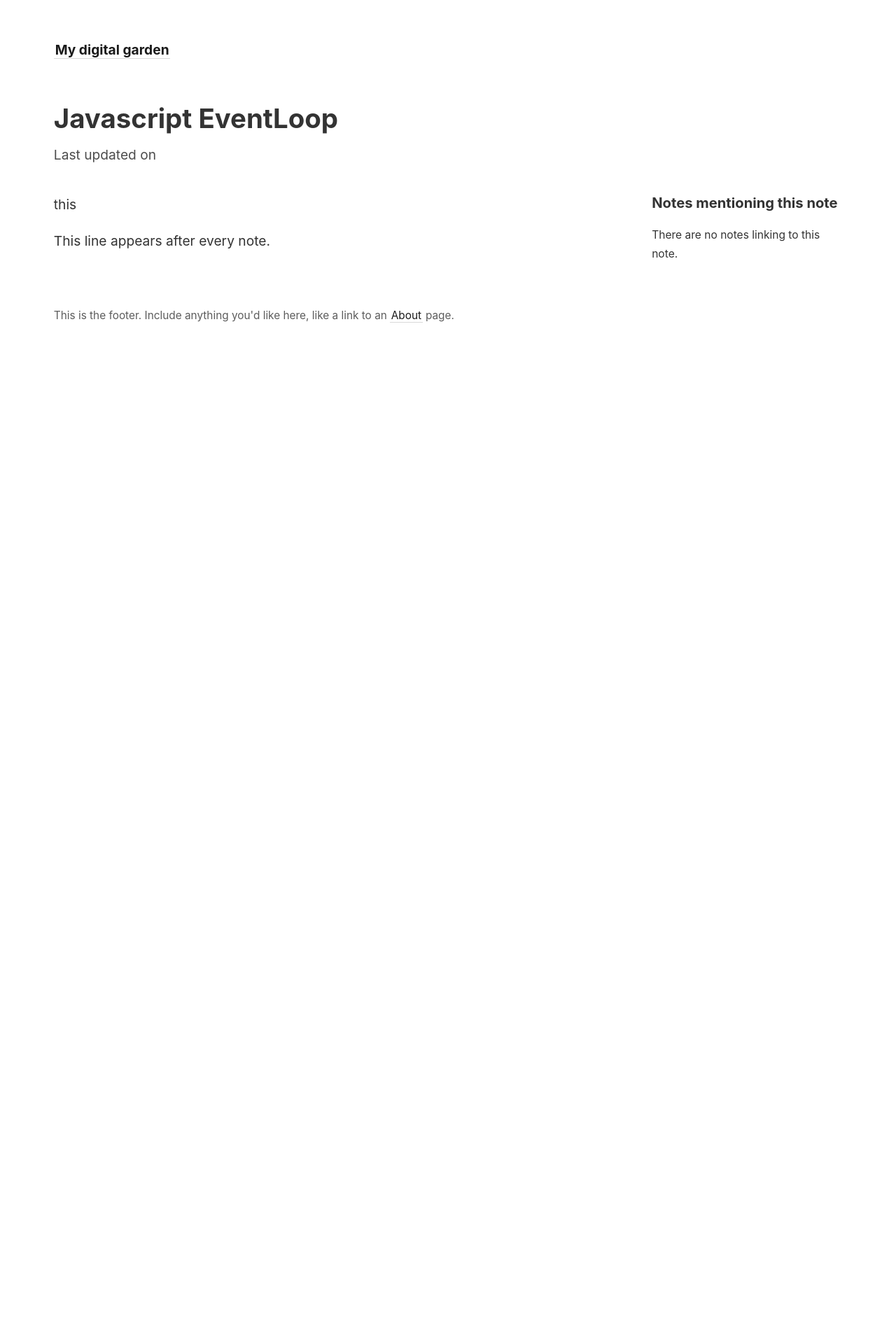
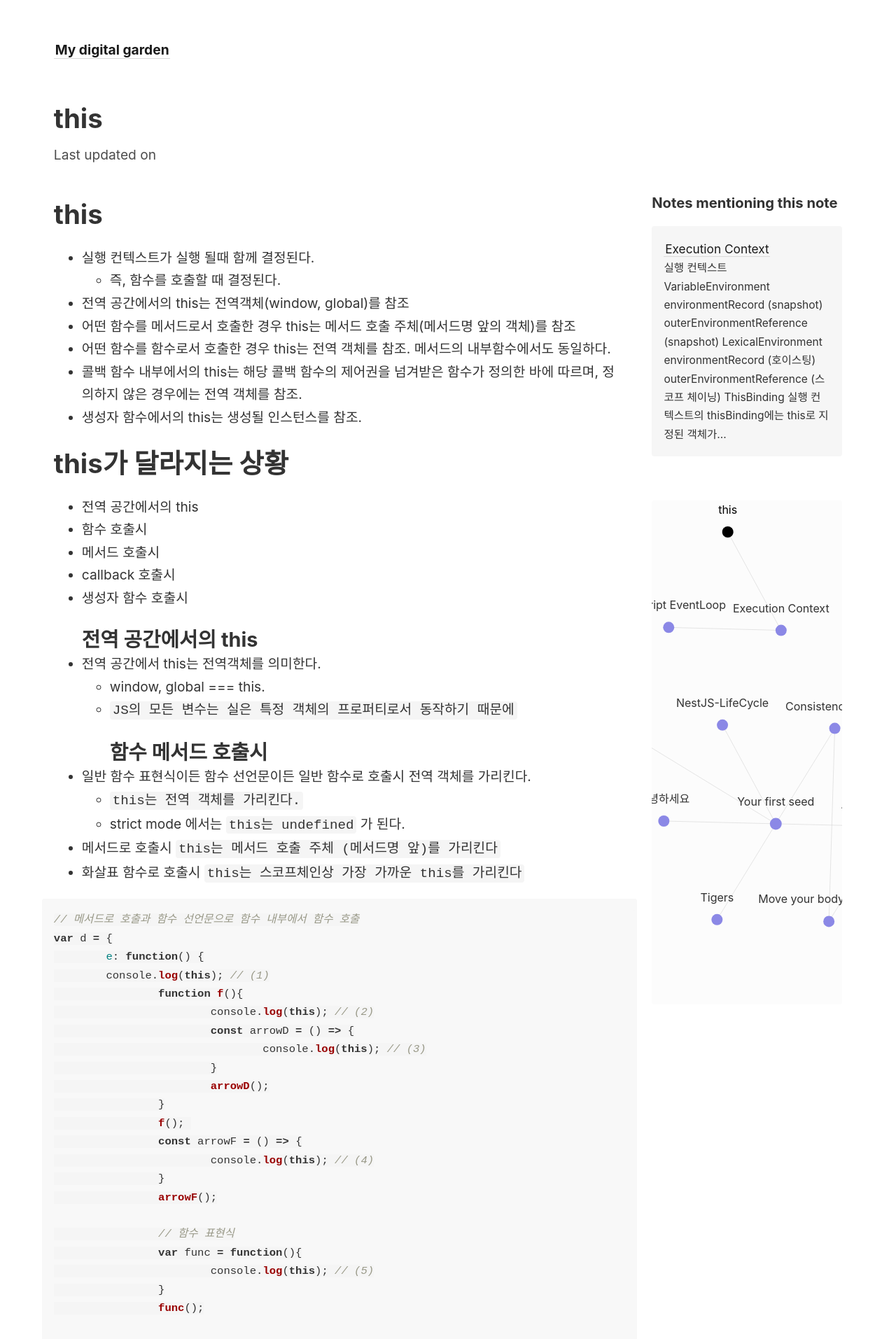
Before and after one commit to yanggwangseong/Article, a Jekyll site: the page built from _notes/javascript/event-loop/execution-context/this.md, in a window 1280 px wide. Shown: the top 1913 px of the page at 70% size. Built offline with Jekyll 4.4.1, drawn with Linux system fonts in a browser that asks for light colours; before the commit the page ends 900 px from its top, so only the background shows below that; some of the changed text lies outside the part shown.

Commit message:
feat: javascript/event-loop/execution-context/this

````diff
--- a/_notes/javascript/event-loop/execution-context/this.md
+++ b/_notes/javascript/event-loop/execution-context/this.md
@@ -1,5 +1,165 @@
 ---
-title: Javascript EventLoop
+title: this
 permalink: /javascript/event-loop/execution-context/this
 ---
-this
+
+# this
+- 실행 컨텍스트가 실행 될때 함께 결정된다.
+	- 즉, 함수를 호출할 때 결정된다.
+- 전역 공간에서의 this는 전역객체(window, global)를 참조
+- 어떤 함수를 메서드로서 호출한 경우 this는 메서드 호출 주체(메서드명 앞의 객체)를 참조
+- 어떤 함수를 함수로서 호출한 경우 this는 전역 객체를 참조. 메서드의 내부함수에서도 동일하다.
+- 콜백 함수 내부에서의 this는 해당 콜백 함수의 제어권을 넘겨받은 함수가 정의한 바에 따르며, 정의하지 않은 경우에는 전역 객체를 참조.
+- 생성자 함수에서의 this는 생성될 인스턴스를 참조.
+
+# this가 달라지는 상황
+- 전역 공간에서의 this
+- 함수 호출시
+- 메서드 호출시
+- callback 호출시
+- 생성자 함수 호출시
+## 전역 공간에서의 this
+- 전역 공간에서 this는 전역객체를 의미한다.
+	- window, global === this.
+	- `JS의 모든 변수는 실은 특정 객체의 프로퍼티로서 동작하기 때문에`
+## 함수 메서드 호출시
+- 일반 함수 표현식이든 함수 선언문이든 일반 함수로 호출시 전역 객체를 가리킨다.
+	- `this는 전역 객체를 가리킨다.`
+	- strict mode 에서는 `this는 undefined` 가 된다.
+- 메서드로 호출시 `this는 메서드 호출 주체 (메서드명 앞)를 가리킨다`
+- 화살표 함수로 호출시 `this는 스코프체인상 가장 가까운 this를 가리킨다`
+
+```js
+// 메서드로 호출과 함수 선언문으로 함수 내부에서 함수 호출
+var d = {
+	e: function() {
+        console.log(this); // (1)
+		function f(){
+			console.log(this); // (2)
+			const arrowD = () => {
+				console.log(this); // (3)
+			}
+			arrowD();
+		}
+		f();
+		const arrowF = () => {
+			console.log(this); // (4)
+		}
+		arrowF();
+
+		// 함수 표현식
+		var func = function(){
+			console.log(this); // (5)
+		}
+		func();
+
+		var obj2 = {
+			innerMethod: func
+		}
+		obj2.innerMethod(); // (6)
+	}
+}
+// d.e();
+
+const { e } = d;
+e(); // (7)
+```
+
+1. (1) d의 메서드로 e함수를 호출 하고 있기 때문에 메서드 호출 주체 d를 가리킨다.
+	- { e: f }
+2. (2) 함수 선언문을 통해서 this를 호출 하고 있기 때문에 전역 객체를 가리킨다.
+	- window, global
+3. (3) 화살표 함수를 통해서 this를 호출 하고 있기 때문에 자신의 this는 존재하지 않고 상위 스코프의 this를 바인딩 받는다. - f함수의 this 전역 객체를 가리킨다.
+	- window, global
+4. (4) 화살표 함수를 통해서 this를 호출 하기 있기 때문에 자신의 this는 존재하지 않고 상위 스코프의 this를 바인딩 받는다. - e 메서드의 this 를 가리킨다.
+	- { e : f }
+5. (5) 함수 표현식으로 선언 되었더라도 일반 함수로 호출하기 때문에 this는 전역 객체를 가리킨다.
+	- window, global
+6. (6) 이 함수는 호출할 때 함수명인 `innerMethod` 앞에 점(.)이 있었으므로 메서드로서 호출
+	- { innerMethod: f }
+7. (7) 객체 디스트럭쳐링을 통해 메서드를 분리하면, 메서드와 원래 객체 간의 연결이 끊어지기 때문에 일반 함수 호출로써 호출 된다.
+	- 즉, 다시 e가 호출 되어서 1 ~ 6번이 실행 되는데 1~5번까지는 모두 전역객체를 가리키지만 6번은 obj2의 메서드로써 호출 되기 때문에 `this가 obj2를 가리킨다`
+	- (1) : 전역객체
+	- (2) : 전역객체
+	- (3) : 전역객체
+	- (4) : 전역객체
+	- (5) : 전역객체
+	- (6) : { innerMethod : f }
+
+### 메서드 내부함수에서의 this를 우회법
+- 변수를 활용하는 방법
+- 화살표 함수 사용
+- 명시적 this지정 (call, apply, bind)
+
+```js
+var a = 10;
+var obj = {
+	a: 20,
+	b: function() {
+		var self = this;
+		console.log(this.a); // 20
+
+		function c() {
+			console.log(self.a); // 20
+		}
+		c();
+	}
+}
+obj.b();
+```
+
+## callback 호출시
+> 함수 A의 제어권을 다른 함수(또는 메서드) B에게 넘겨주는 경우 함수 A를 콜백 함수라 합니다. <br>
+> 기본적으로는 전역 객체를 참조하지만, `제어권을 받은 함수에서 콜백 함수에 별도로 this가 될 대상을 지정한 경우에는 그 대상을 참조 한다`
+
+```js
+const callback = function() {
+	console.dir(this);
+};
+const obj = {
+	a: 1,
+	b: function(cb){
+		console.log(this); // (1) b를 메서드로써 호출 obj
+		cb(); // (2) 일반 함수로써 호출 했기 때문에 global
+	},
+	c: function(){
+		console.log(this);
+	}
+};
+obj.b(callback);
+
+setTimeout(callback, 100); // (3)
+
+[1,2,3,4,5].forEach(function(x){
+	console.log(this, x); // (4)
+});
+
+[1,2,3,4,5].forEach(function(x){
+	console.log(this, x); // (5)
+},[6,7,8]);
+
+```
+
+1. (1) obj의 메서드로 b를 호출 하고 있기 때문에 this는 obj를 가리킨다.
+2. (2) 콜백함수의 호출부분을 보면 일반 함수로써 호출 했기 때문에 this는 전역 객체를 가리킨다.
+3. (3) setTimeout의 첫번째 인자 콜백 함수 부분은 따로 this 바인딩 하지 않기 때문에 this는 전역객체
+4. (4),(5) forEach에서는 this를 따로 지정 할 수 있게 thisArgs를 2번째 인자로 제공 한다.
+	- (4) 지정 안하면 this를 전역 객체 : window/global
+	- (5) 두번째 인자 thisArgs를 지정하면 지정한 값이 this가 된다. : `[6,7,8]`
+
+
+## 생성자 함수 호출시
+- 셍성자 함수를 호출하면 해당 인스턴스가 this가 된다.
+
+
+
+# 명시적 this 바인딩
+- call
+- apply
+- bind
+
+```js
+Function prototype.call(thisArg[, arg1[, arg2[, ...]]]);
+Function prototype.apply(thisArg[, argsArray])
+Function prototype.bind(thisArg[, arg1[, arg2[, ...]]]);
+```
````
Also changed, not shown: _notes/javascript/event-loop/execution-context/Execution Context.md (+1 -1 lines).
